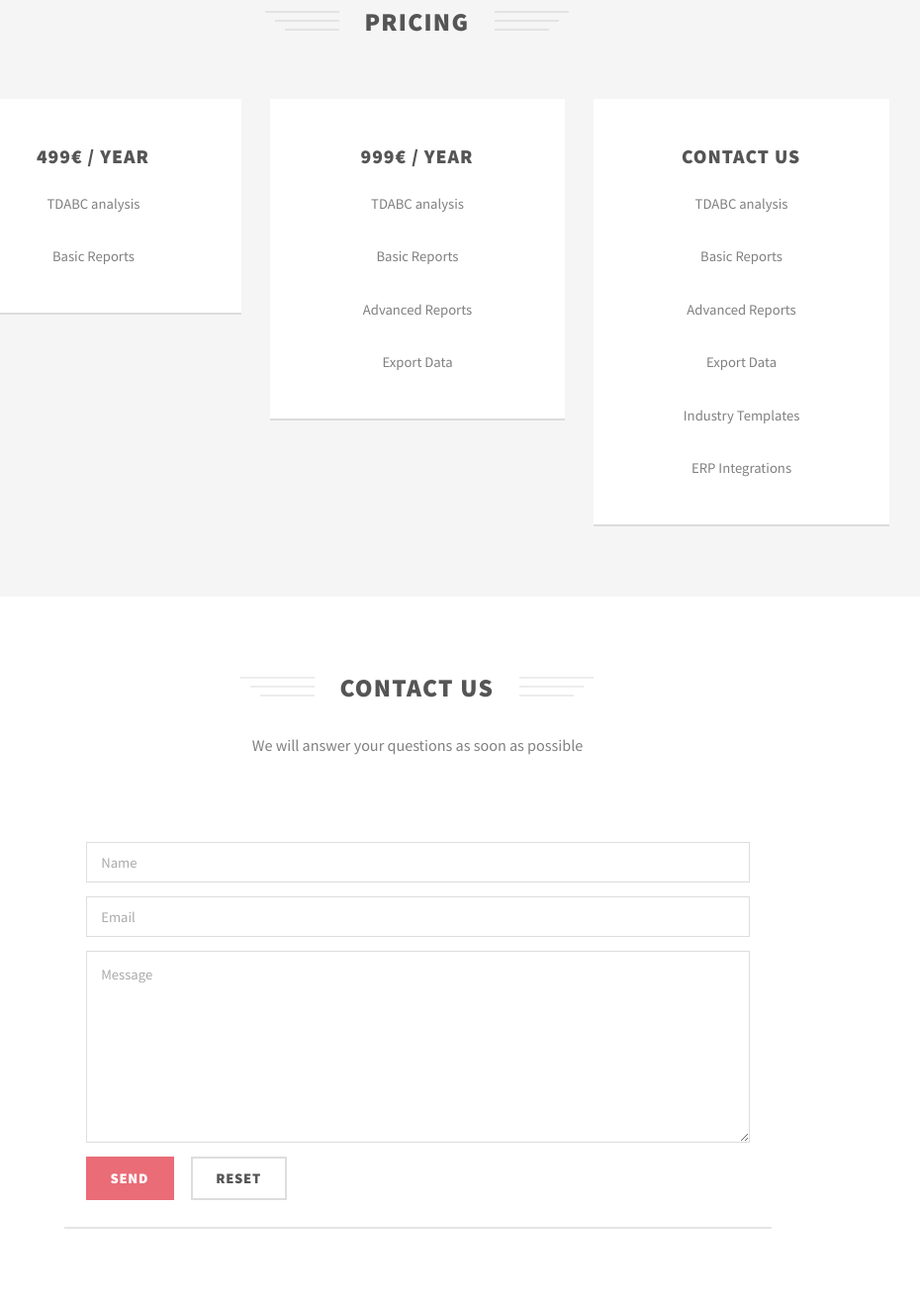
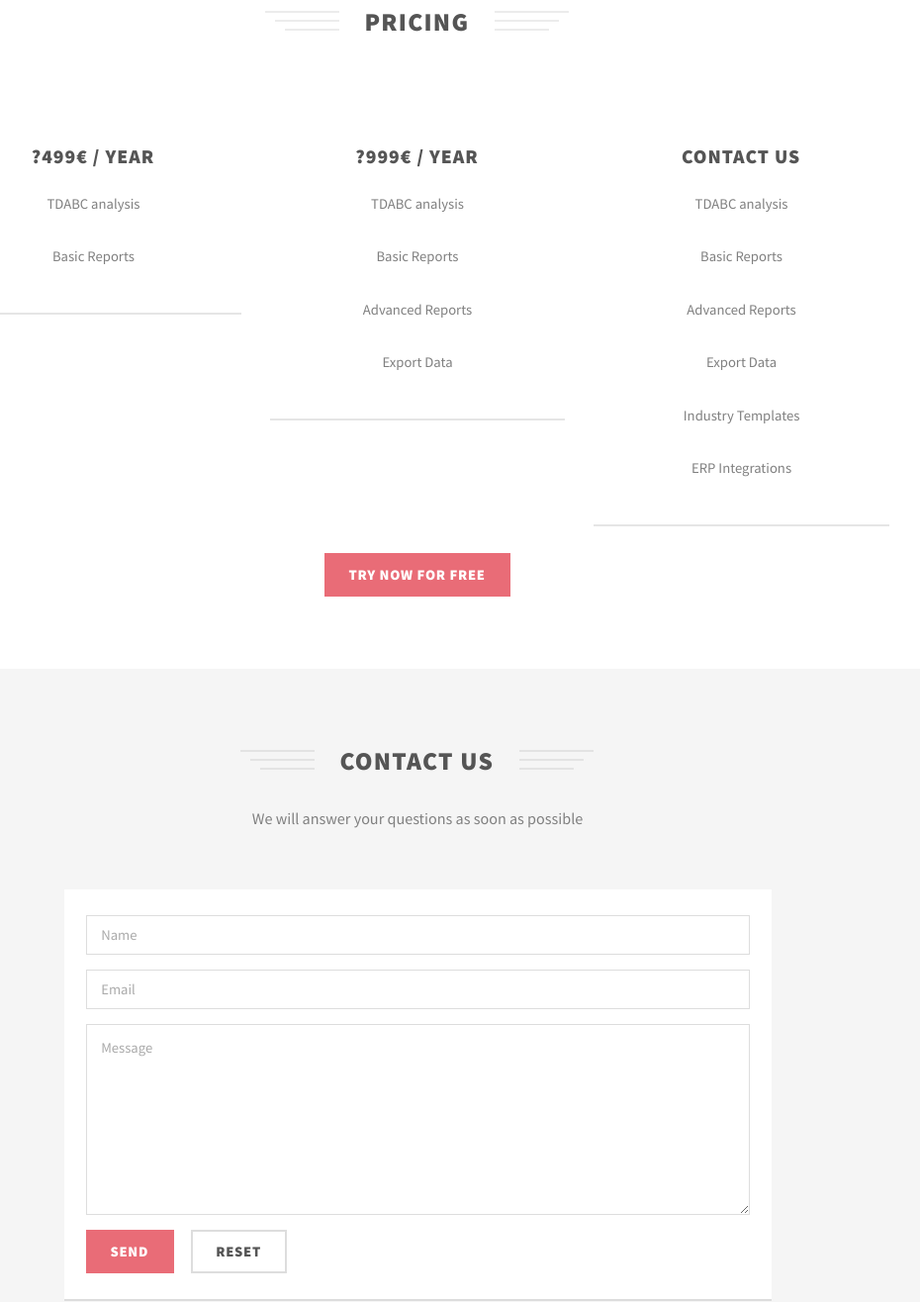
Before and after one commit to carlosmendes/digital-costing-landing-page, a plain HTML site: page index.html in a window 1280 px wide. Shown: the part 2350-3666 px from the top of the page at 99% size, without its empty margins (218-1148 px from the left). Drawn offline with Linux system fonts and the light colour scheme.

Commit message:
try now button

```diff
--- a/index.html
+++ b/index.html
@@ -140,7 +140,7 @@
 
 
 			<!-- Three -->
-				<div id="pricing" class="wrapper style1">
+				<div id="pricing" class="wrapper style3">
 					<section class="container">
 						<header class="major">
 							<h2>Pricing</h2>
@@ -148,14 +148,14 @@
 						<div class="row uniform">
 							<div class="4u 12u(narrower)">
 								<section class="box special">
-									<h3>499€ / year</h3>
+									<h3>?499€ / year</h3>
 									<p>TDABC analysis</p>
 									<p>Basic Reports</p>
 								</section>
 							</div>
 							<div class="4u 12u(narrower)">
 								<section class="box special">
-									<h3>999€ / year</h3>
+									<h3>?999€ / year</h3>
 									<p>TDABC analysis</p>
 									<p>Basic Reports</p>
 									<p>Advanced Reports</p>
@@ -173,12 +173,17 @@
 									<p>ERP Integrations</p>
 								</section>
 							</div>
+							<div class="12u 12u(narrower)">
+								<ul class="actions text-center">
+									<li><a href="#contact" class="button">Try now for FREE</a></li>
+								</ul>
+							</div>
 						</div>
 					</section>
 				</div>
 
 			<!-- Four -->
-				<div id="contact" class="wrapper style3">
+				<div id="contact" class="wrapper style1">
 					<section class="container 75%">
 						<header class="major">
 							<h2>Contact Us</h2>
```
